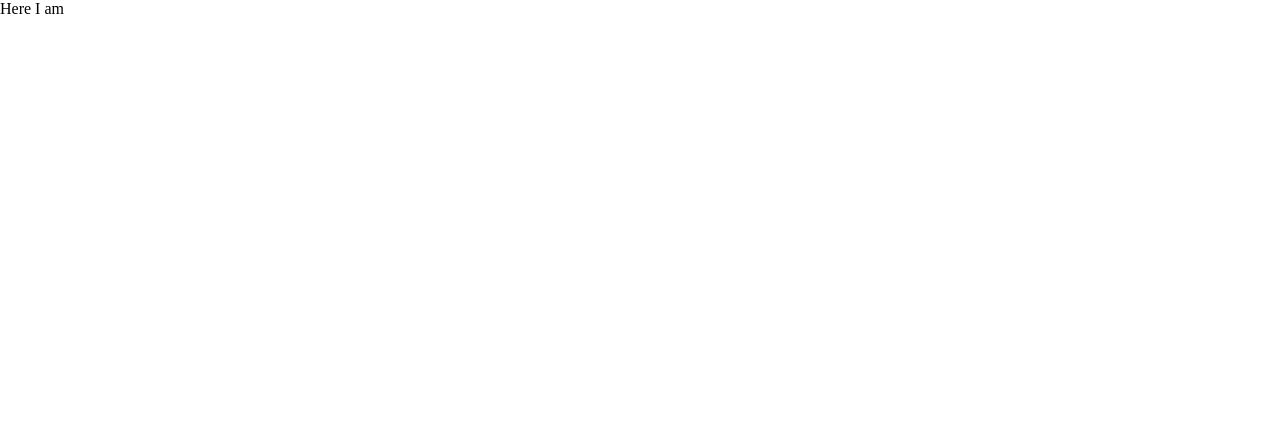
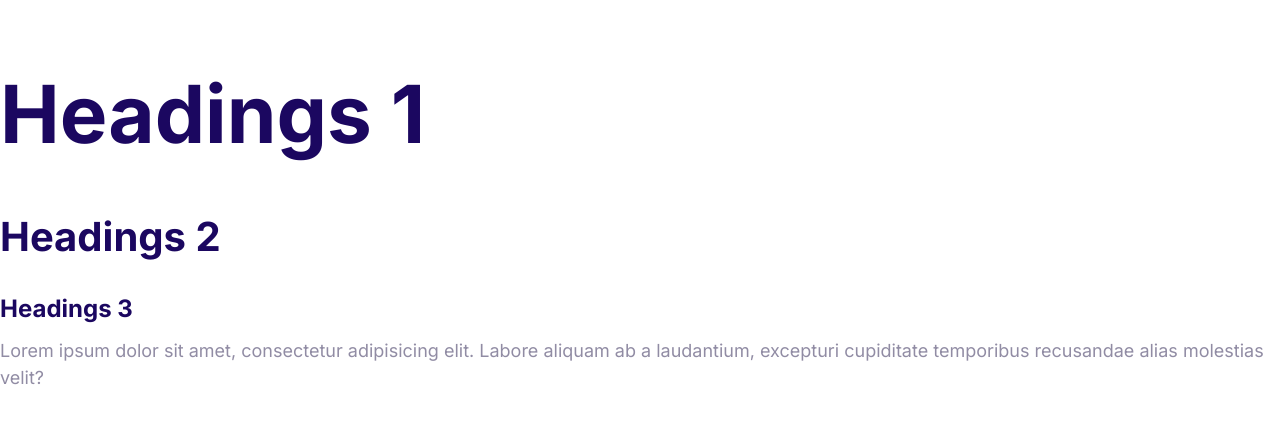
Before and after one commit to Niki2222/mosh_coding, a plain HTML site: page index.html in a window 1280 px wide. Drawn offline with Linux system fonts and the light colour scheme.

Commit message:
defined the font styles

```diff
--- a/css/style.css
+++ b/css/style.css
@@ -4,5 +4,54 @@
     --color-accent: #ff3400;
     --color-headings: #1b0760;
     --color-body: #918ca4;
+}
 
+html {
+    font-size: 10px;
 }
+
+body {
+    font-family: Inter, Arial, Helvetica, sans-serif;
+    font-size: 2.4rem;
+    line-height: 1.5;
+    color: var(--color-body);
+}
+
+h1, h2, h3 {
+    color: var(--color-headings);
+    margin-bottom: 1rem;
+}
+
+h1 {
+    font-size: 7rem;
+}
+
+h2 {
+    font-size: 4rem;
+}
+
+h3 {
+    font-size: 3rem;
+}
+
+p {
+    margin-top: 0;
+}
+
+@media screen and (min-width: 1024px) {
+    body {
+        font-size: 1.8rem;
+    }
+
+    h1 {
+        font-size: 8rem;
+    }
+
+    h2 {
+        font-size: 4rem;
+    }
+
+    h3 {
+        font-size: 2.4rem;
+    }
+}
--- a/index.html
+++ b/index.html
@@ -5,10 +5,16 @@
     <meta http-equiv="X-UA-Compatible" content="IE=edge">
     <meta name="viewport" content="width=device-width, initial-scale=1.0">
     <title>Document</title>
+    <link rel="preconnect" href="https://fonts.googleapis.com">
+    <link rel="preconnect" href="https://fonts.gstatic.com" crossorigin>
+    <link href="https://fonts.googleapis.com/css2?family=Inter:wght@400;700&display=swap" rel="stylesheet">
     <link rel="stylesheet" href="css/normalize.css">
     <link rel="stylesheet" href="css/style.css">
 </head>
 <body>
-    Here I am
+    <h1>Headings 1</h1>
+    <h2>Headings 2</h2>
+    <h3>Headings 3</h3>
+    <p>Lorem ipsum dolor sit amet, consectetur adipisicing elit. Labore aliquam ab a laudantium, excepturi cupiditate temporibus recusandae alias molestias velit?</p>
 </body>
 </html>
```
